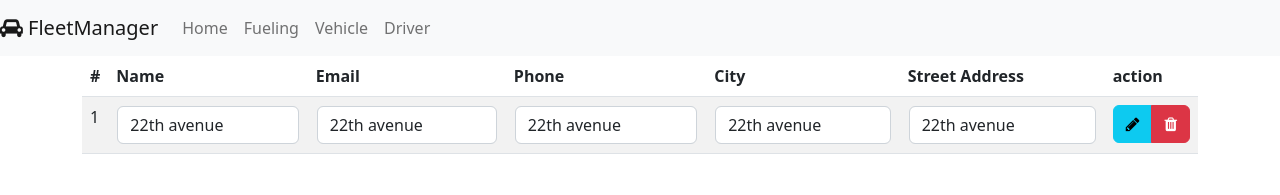
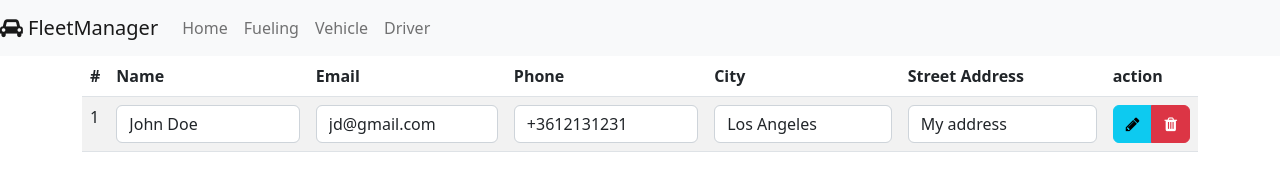
Before and after one commit to petrep/fleet-manager, an Angular app: page / in a window 1280 px wide. Shown: the top 195 px of the page. Built offline with nearby package versions, Linux system fonts and the light colour scheme.

Commit message:
Code works ok - will start chapter4: services

```diff
--- a/src/app/app.module.ts
+++ b/src/app/app.module.ts
@@ -1,5 +1,6 @@
 import { NgModule } from '@angular/core';
 import { BrowserModule } from '@angular/platform-browser';
+import { FormsModule } from '@angular/forms';
 
 import { AppRoutingModule } from './app-routing.module';
 import { AppComponent } from './app.component';
@@ -18,7 +19,8 @@ import { DataCellComponent } from './part/data-cell/data-cell.component';
   ],
   imports: [
     BrowserModule,
-    AppRoutingModule
+    AppRoutingModule,
+    FormsModule
   ],
   providers: [],
   bootstrap: [AppComponent]
--- a/src/app/part/data-cell/data-cell.component.html
+++ b/src/app/part/data-cell/data-cell.component.html
@@ -1,3 +1,4 @@
-<td>
-    <input type="text" value="22th avenue" class="form-control">
-</td>
+    <input
+    type="text"
+    [(ngModel)]="cellValue"
+    class="form-control">
--- a/src/app/part/data-cell/data-cell.component.ts
+++ b/src/app/part/data-cell/data-cell.component.ts
@@ -1,4 +1,4 @@
-import { Component, OnInit } from '@angular/core';
+import { Component, Input, OnInit } from '@angular/core';
 
 @Component({
   selector: 'app-data-cell',
@@ -6,7 +6,7 @@ import { Component, OnInit } from '@angular/core';
   styleUrls: ['./data-cell.component.css']
 })
 export class DataCellComponent implements OnInit {
-
+  @Input() cellValue;
   constructor() { }
 
   ngOnInit(): void {
--- a/src/app/part/data-table/data-table.component.html
+++ b/src/app/part/data-table/data-table.component.html
@@ -12,21 +12,21 @@
     </thead>
     <tbody>
         <tr>
-            <td>1</td>
+            <td>{{ driver.id }}</td>
             <td>
-                <app-data-cell></app-data-cell>
+                <app-data-cell [cellValue]="driver.name"></app-data-cell>
             </td>
             <td>
-                <app-data-cell></app-data-cell>
+                <app-data-cell [cellValue]="driver.email"></app-data-cell>
             </td>
             <td>
-                <app-data-cell></app-data-cell>
+                <app-data-cell [cellValue]="driver.phone"></app-data-cell>
             </td>
             <td>
-                <app-data-cell></app-data-cell>
+                <app-data-cell [cellValue]="driver.city"></app-data-cell>
             </td>
             <td>
-                <app-data-cell></app-data-cell>
+                <app-data-cell [cellValue]="driver.address"></app-data-cell>
             </td>
             <td>
                 <div class="btn-group">
--- a/src/app/part/data-table/data-table.component.ts
+++ b/src/app/part/data-table/data-table.component.ts
@@ -14,6 +14,15 @@ export class DataTableComponent implements OnInit {
     {key: 'city', text: 'City'},
     {key: 'address', text: 'Street Address'}
   ];
+
+  driver: any = {
+    id: 1,
+    name: "John Doe",
+    email: "jd@gmail.com",
+    phone: "+3612131231",
+    city: "Los Angeles",
+    address: "My address"
+  };
 
   deleteIconClass: string = 'fa fa-trash-o';
 
```
